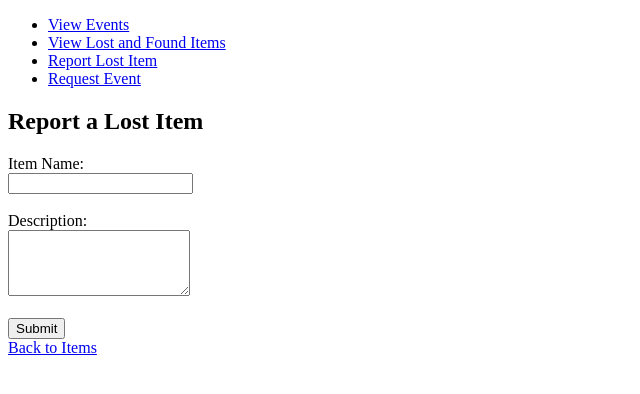
After one commit to yuwyuw00/event_lost_found, a Flask app: page /item/report_lost in a window 1280 px wide. The commit adds this page. Shown: the top 394 px of the page, without its empty margins (0-640 px from the left). Run offline with Flask 3, Linux system fonts and the light colour scheme; the visitor is signed in with stand-in values (Sample User, id 1); parts of the project's set-up code (start-up, migrations or seed data) failed here and were passed over.

Commit message:
Implement event and item management features with user registration and role handling

```diff
--- a/app/__init__.py
+++ b/app/__init__.py
@@ -35,7 +35,16 @@ def create_app():
     def load_user(user_id):
         return User.query.get(int(user_id))
 
+    # Register the dashboard blueprint
     from app.controllers.dashboard_controller import dashboard_bp
     app.register_blueprint(dashboard_bp)
 
+    # Register the event blueprint
+    from app.controllers.event_controller import event_bp
+    app.register_blueprint(event_bp)
+
+    # Register the item blueprint (if applicable)
+    from app.controllers.item_controller import item_bp
+    app.register_blueprint(item_bp)
+
     return app
--- /dev/null
+++ b/app/controllers/item_controller.py
@@ -0,0 +1,42 @@
+# app/controllers/item_controller.py
+
+from flask import Blueprint, render_template, request, redirect, url_for
+from flask_login import login_required, current_user
+from app import db
+from app.models.item import Item
+
+item_bp = Blueprint('item', __name__, url_prefix='/item')
+
+# View all items (lost and found)
+@item_bp.route('/view', methods=['GET'])
+@login_required
+def view_items():
+    lost_items = Item.query.filter_by(status='lost').all()
+    found_items = Item.query.filter_by(status='found').all()
+    return render_template('item/view_items.html', lost_items=lost_items, found_items=found_items)
+
+# Report a Lost Item
+@item_bp.route('/report_lost', methods=['GET', 'POST'])
+@login_required
+def report_lost():
+    if request.method == 'POST':
+        name = request.form['name']
+        description = request.form['description']
+        lost_item = Item(name=name, description=description, status='lost', user_id=current_user.id)
+        db.session.add(lost_item)
+        db.session.commit()
+        return redirect(url_for('item.view_items'))
+    return render_template('item/report_lost.html')
+
+# Report a Found Item
+@item_bp.route('/report_found', methods=['GET', 'POST'])
+@login_required
+def report_found():
+    if request.method == 'POST':
+        name = request.form['name']
+        description = request.form['description']
+        found_item = Item(name=name, description=description, status='found', user_id=current_user.id)
+        db.session.add(found_item)
+        db.session.commit()
+        return redirect(url_for('item.view_items'))
+    return render_template('item/report_found.html')
--- a/app/templates/base.html
+++ b/app/templates/base.html
@@ -1 +1,26 @@
-<!DOCTYPE html><html><head><title>{% block title %}Event Lost & Found{% endblock %}</title></head><body>{% block content %}{% endblock %}</body></html>
+<!DOCTYPE html>
+<html lang="en">
+<head>
+    <meta charset="UTF-8">
+    <meta name="viewport" content="width=device-width, initial-scale=1.0">
+    <title>Dashboard</title>
+    <!-- Add your styles here -->
+</head>
+<body>
+    <!-- Navigation Bar -->
+    <nav>
+        <ul>
+            <li><a href="{{ url_for('events.view_events') }}">View Events</a></li>
+            <li><a href="{{ url_for('item.view_items') }}">View Lost and Found Items</a></li>
+            <li><a href="{{ url_for('item.report_lost') }}">Report Lost Item</a></li>
+            <li><a href="{{ url_for('events.request_event') }}">Request Event</a></li>
+        </ul>
+    </nav>
+
+    <!-- Content Block -->
+    <div class="container">
+        {% block content %}
+        {% endblock %}
+    </div>
+</body>
+</html>
--- /dev/null
+++ b/app/templates/item/report_lost.html
@@ -0,0 +1,14 @@
+{% extends 'base.html' %}
+{% block content %}
+<h2>Report a Lost Item</h2>
+<form method="POST">
+  <label for="name">Item Name:</label><br>
+  <input type="text" name="name" id="name" required><br><br>
+
+  <label for="description">Description:</label><br>
+  <textarea name="description" id="description" rows="4" required></textarea><br><br>
+
+  <button type="submit">Submit</button>
+</form>
+<a href="{{ url_for('item.view_items') }}">Back to Items</a>
+{% endblock %}
--- a/app/templates/lost_items/report_lost.html
+++ /dev/null
@@ -1 +0,0 @@
-<h2>Report Lost Item</h2>
--- a/app/templates/lost_items/view_lost_items.html
+++ /dev/null
@@ -1 +0,0 @@
-<h2>View Lost Items</h2>
```
Also changed, not shown: app/controllers/auth_controller.py (+18 -9 lines), app/controllers/event_controller.py (+10 -0 lines), app/models/item.py (added, +39 -0 lines), app/templates/dashboard/admin.html (+6 -1 lines), app/templates/dashboard/faculty.html (+6 -1 lines), app/templates/dashboard/others.html (+6 -1 lines), app/templates/dashboard/student.html (+6 -1 lines), app/templates/item/report_found.html (added, +14 -0 lines), app/templates/item/view_items.html (added, +23 -0 lines), app/static/uploads/legal_ids/pexels-elina-sazonova-1907063.jpg (added).
